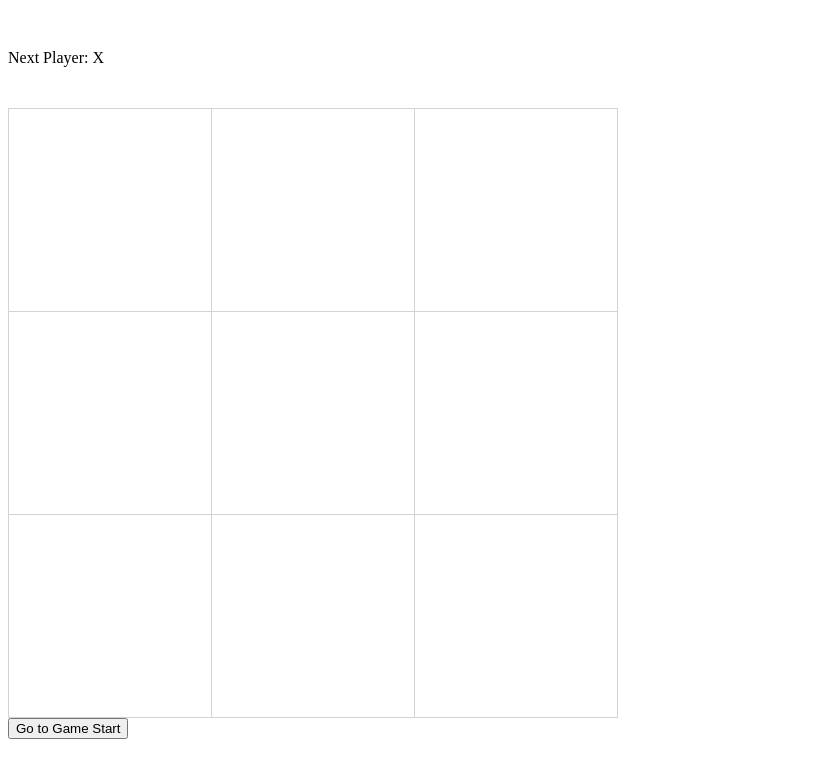
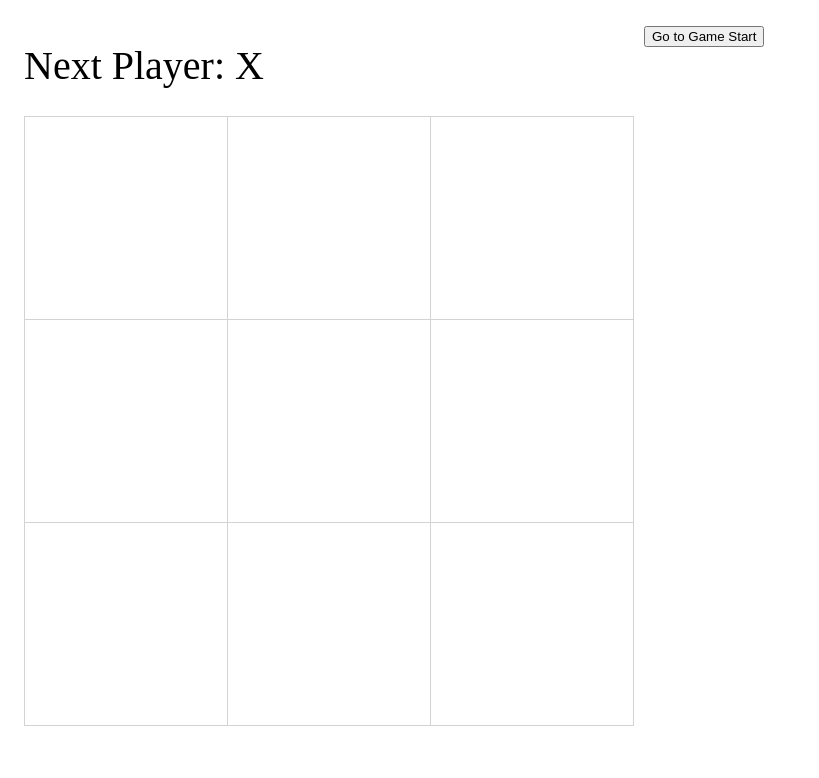
Before and after one commit to zjh1687/tictactoe, a website built with Vite: page index.html in a window 1280 px wide. Shown: the whole page, without its empty margins (0-819 px from the left). Built offline with nearby package versions, Linux system fonts and the light colour scheme.

Commit message:
히스토리 영역 스타일 적용

```diff
--- a/src/style.css
+++ b/src/style.css
@@ -14,5 +14,15 @@ td {
 }
 
 .next-player {
+  font-size: 40px;
   line-height: 100px;
 }
+
+#app {
+  display: flex;
+  margin: 1rem;
+}
+
+.history {
+  padding: 10px;
+}
```
